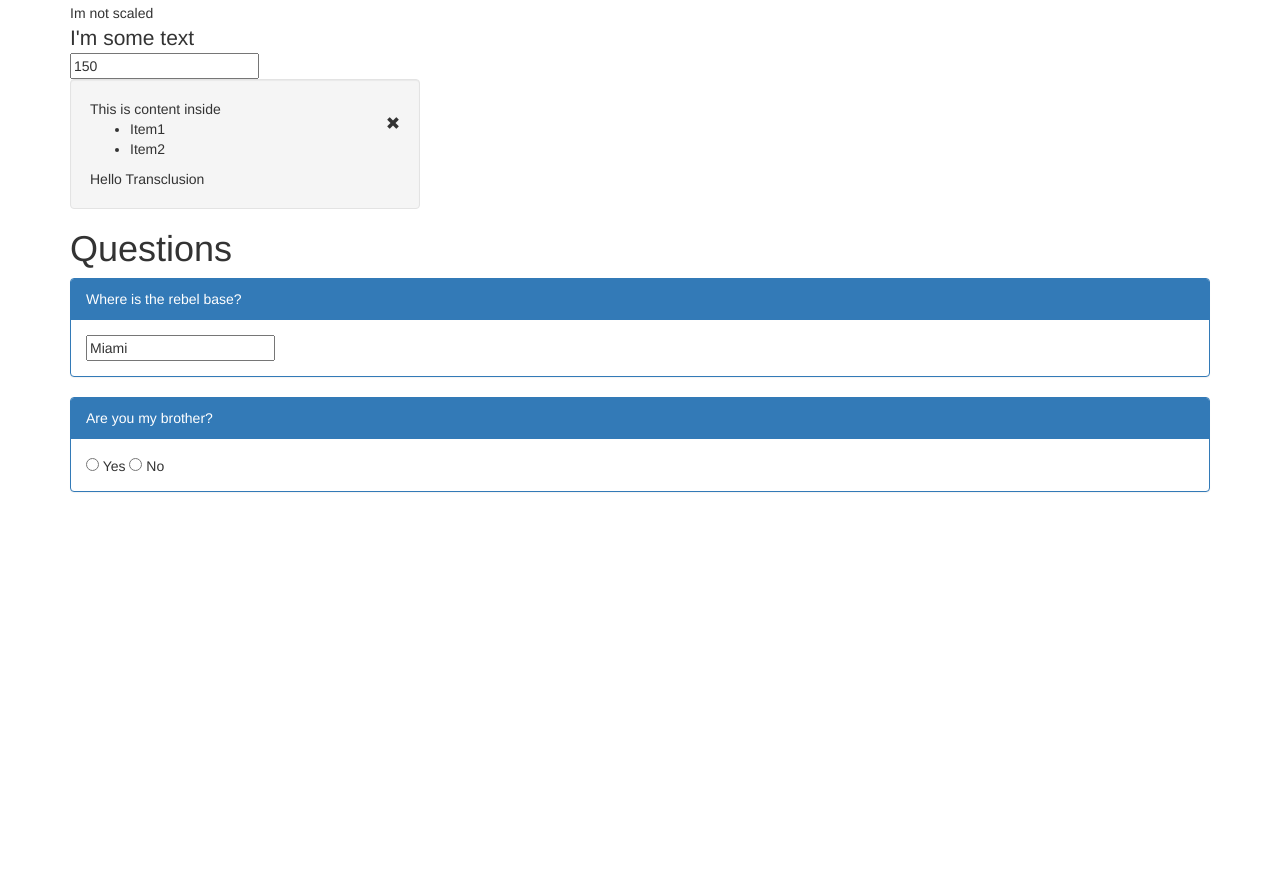
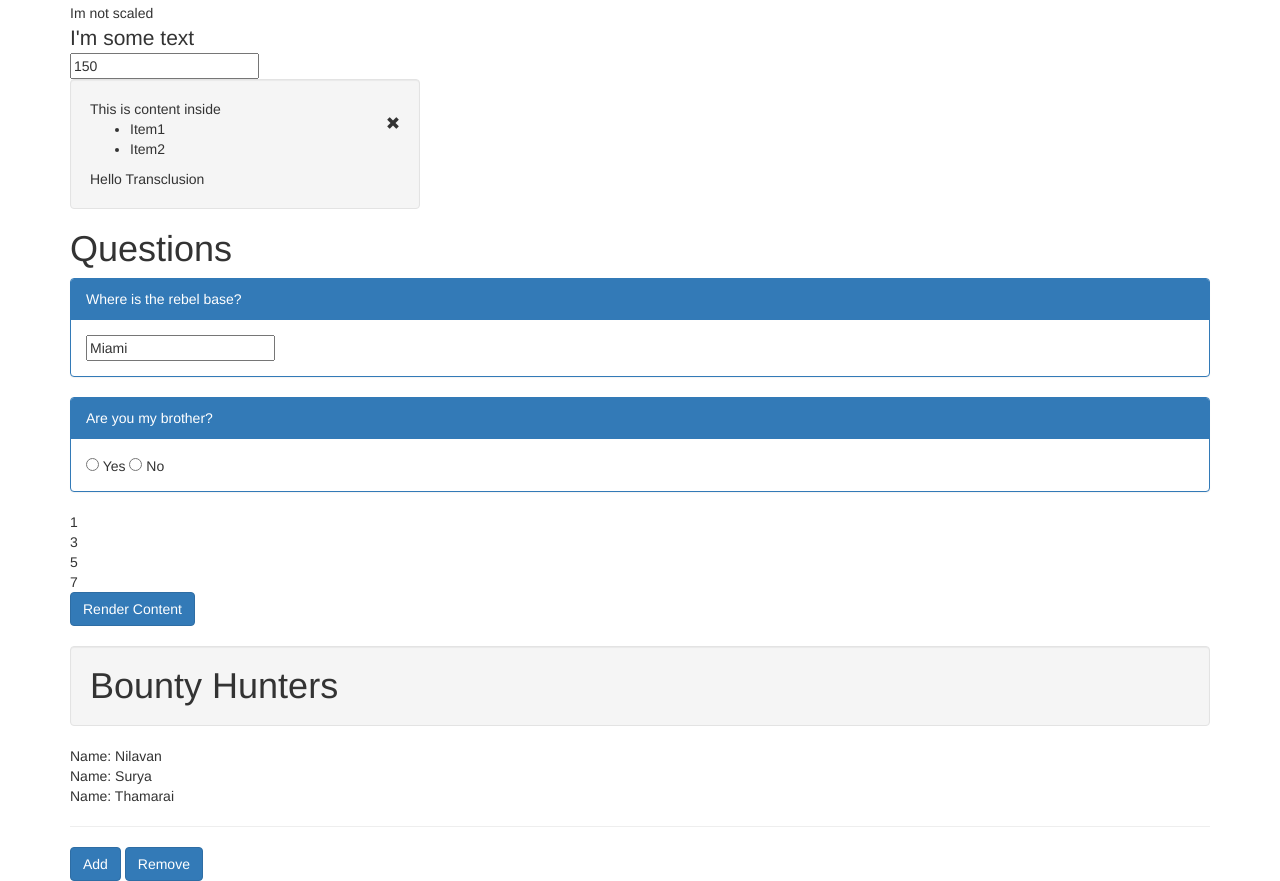
Before and after one commit to nilavanrajamani/angulardirectives, a website: page index.html in a window 1280 px wide. Shown: the part 1371-2252 px from the top of the page. Before the commit the page ends 1883 px from the top, so only its background shows below. Drawn offline with nearby package versions, Linux system fonts and the light colour scheme.

Commit message:
Recreating ng-repeat

```diff
--- a/index.html
+++ b/index.html
@@ -58,6 +58,30 @@
             <input type="radio" ng-value="true" ng-model="answers.brother"/> Yes
             <input type="radio" ng-value="false" ng-model="answers.brother"/> No
         </my-question>
+
+        <!--Advanced Transclusion-->
+        <div my-transclude>
+            <div ng-repeat="item in items">
+                {{item}}
+            </div>
+        </div>
+
+        <!--Lazy load directive-->
+        <div my-lazy-render="showit">
+            <div ng-repeat="item in items">
+                {{item}}
+            </div>
+        </div>
+
+        <button class="btn btn-primary" ng-click="showit = true">Render Content</button>
+
+        <h1 class="well">Bounty Hunters</h1>
+        <div my-repeat="hunter in bountyHunters">
+            <span>Name: {{hunter.name}}</span>
+        </div>
+        <hr>
+        <button class="btn btn-primary" ng-click="add()">Add</button>
+        <button class="btn btn-primary" ng-click="remove()">Remove</button>
     </div>
 </body>
 
--- a/script.js
+++ b/script.js
@@ -70,6 +70,19 @@ angular.module('app').controller('mainCtrl', function ($scope) {
         level: 1
     }
 
+    /*Advanced Transclusion */
+    $scope.items = [1, 3, 5, 7];
+
+    /*Recreating ng-repeat */
+    $scope.bountyHunters = [{ name: 'Nilavan' }, { name: 'Surya' }, { name: 'Thamarai' }];
+
+    $scope.add = function () {
+        $scope.bountyHunters.push({ name: 'Sakthi' });
+    };
+
+    $scope.remove = function () {
+        $scope.bountyHunters.length--;
+    };
 });
 
 /*Recreating ngClick*/
@@ -331,3 +344,70 @@ angular.module('app').directive('myQuestion', function () {
         }
     }
 });
+
+angular.module('app').directive('myTransclude', function () {
+    return {
+        restrict: 'A',
+        //transclude: true,
+        transclude: 'element',
+        link: function (scope, element, attrs, ctrl, transclude) {
+            transclude(scope, function (clone) {
+                element.after(clone);
+            });
+        }
+    }
+});
+
+angular.module('app').directive('myLazyRender', function () {
+    return {
+        restrict: 'A',
+        transclude: 'element',
+        priority: 1200,
+        link: function (scope, element, attrs, ctrl, transclude) {
+            var unwatchit = scope.$watch(attrs.myLazyRender, function (value) {
+                if (value) {
+                    transclude(scope, function (clone) {
+                        element.after(clone);
+                    });
+                    unwatchit();
+                }
+            });
+        }
+    }
+});
+
+angular.module('app').directive('myRepeat', function () {
+    return {
+        restrict: 'A',
+        transclude: 'element',
+        link: function (scope, element, attrs, ctrl, transclude) {
+            var pieces = attrs.myRepeat.split(' ');
+            var itemString = pieces[0];
+            var collectionName = pieces[2];
+            var elements = [];
+
+            scope.$watchCollection(collectionName, function (collection) {
+
+                if (elements.length > 0) {
+                    for (var i = 0; i < elements.length; i++) {
+                        elements[i].el.remove();
+                        elements[i].scope.$destroy();
+                    }
+                    elements = [];
+                }
+
+                for (var i = 0; i < collection.length; i++) {
+                    var childScope = scope.$new();
+                    childScope[itemString] = collection[i];
+                    transclude(childScope, function (clone) {
+                        element.before(clone);
+                        var item = {};
+                        item.el = clone;
+                        item.scope = childScope;
+                        elements.push(item);
+                    });
+                }
+            });
+        }
+    }
+});
```
